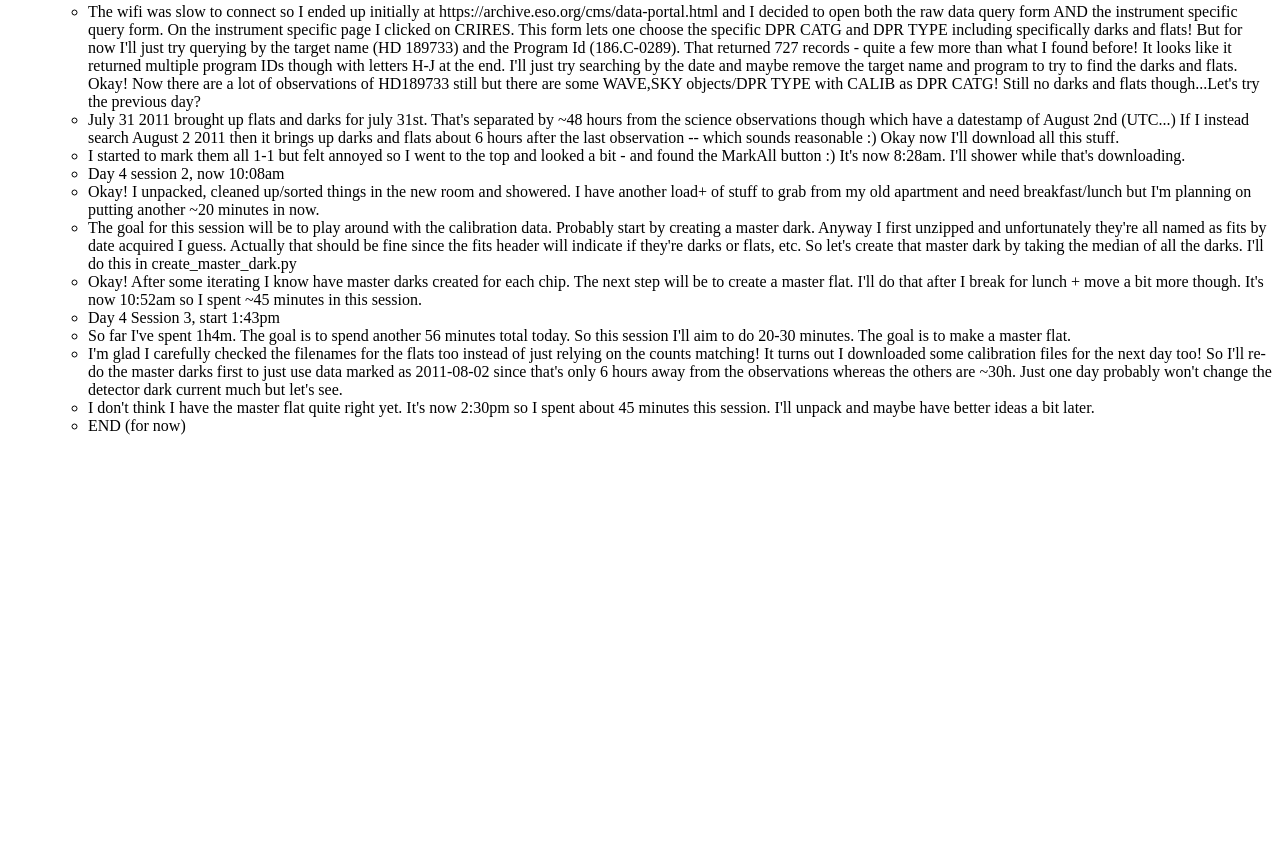
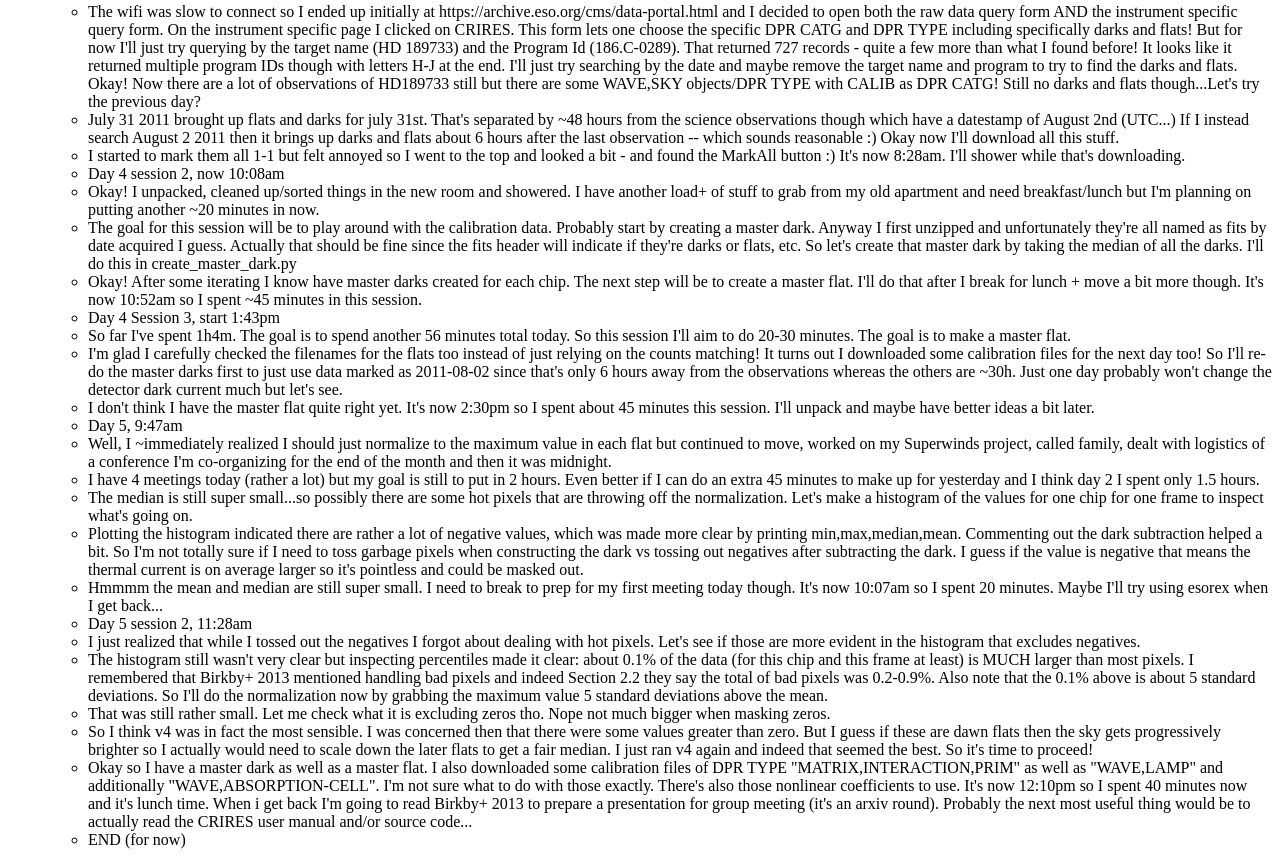
Before and after one commit to rjfarber/zero-to-astro, a plain HTML site: page index.html in a window 1280 px wide. Shown: the part 4204-5069 px from the top of the page. Before the commit the page ends 4655 px from the top, so only its background shows below. Drawn offline with Linux system fonts and the light colour scheme.

Commit message:
day 5 sessions 1+2. Done with master flat. Now I need to figure out what to do with matrix,interaction,prim + wave,lamp + wave,absorption-cell files as well as nonlinear coefficients.

```diff
--- a/index.html
+++ b/index.html
@@ -660,6 +660,79 @@ I don't think I have the master flat quite right yet. It's now
 and maybe have better ideas a bit later.
 </li>
 <li>
+Day 5, 9:47am
+</li>
+<li>
+Well, I ~immediately realized I should just normalize to the maximum
+value in each flat but continued to move, worked on my Superwinds project,
+called family, dealt with logistics of a conference I'm co-organizing
+for the end of the month and then it was midnight.
+</li>
+<li>
+I have 4 meetings today (rather a lot) but my goal is still to put in 2
+hours. Even better if I can do an extra 45 minutes to make up for yesterday
+and I think day 2 I spent only 1.5 hours.
+</li>
+<li>
+The median is still super small...so possibly there are some hot pixels
+that are throwing off the normalization. Let's make a histogram of the
+values for one chip for one frame to inspect what's going on.
+</li>
+<li>
+Plotting the histogram indicated there are rather a lot of negative values,
+which was made more clear by printing min,max,median,mean. Commenting out
+the dark subtraction helped a bit. So I'm not totally sure if I need to
+toss garbage pixels when constructing the dark vs tossing out negatives
+after subtracting the dark. I guess if the value is negative that means
+the thermal current is on average larger so it's pointless and could be
+masked out.
+</li>
+<li>
+Hmmmm the mean and median are still super small. I need to break to prep
+for my first meeting today though. It's now 10:07am so I spent 20 minutes.
+Maybe I'll try using esorex when I get back...
+</li>
+<li>
+Day 5 session 2, 11:28am
+</li>
+<li>
+I just realized that while I tossed out the negatives I forgot about
+dealing with hot pixels. Let's see if those are more evident in the
+histogram that excludes negatives.
+</li>
+<li>
+The histogram still wasn't very clear but inspecting percentiles made
+it clear: about 0.1% of the data (for this chip and this frame at least)
+is MUCH larger than most pixels. I remembered that Birkby+ 2013 mentioned
+handling bad pixels and indeed Section 2.2 they say the total of
+bad pixels was 0.2-0.9%. Also note that the 0.1% above is about 5
+standard deviations. So I'll do the normalization now by grabbing the
+maximum value 5 standard deviations above the mean.
+</li>
+<li>
+That was still rather small. Let me check what it is excluding zeros tho.
+Nope not much bigger when masking zeros.
+</li>
+<li>
+So I think v4 was in fact the most sensible. I was concerned then that
+there were some values greater than zero. But I guess if these are
+dawn flats then the sky gets progressively brighter so I actually
+would need to scale down the later flats to get a fair median.
+I just ran v4 again and indeed that seemed the best. So it's time
+to proceed!
+</li>
+<li>
+Okay so I have a master dark as well as a master flat. I also downloaded
+some calibration files of DPR TYPE "MATRIX,INTERACTION,PRIM" as well as
+"WAVE,LAMP" and additionally "WAVE,ABSORPTION-CELL". I'm not sure
+what to do with those exactly. There's also those nonlinear coefficients
+to use. It's now 12:10pm so I spent 40 minutes now and it's lunch time.
+When i get back I'm going to read Birkby+ 2013 to prepare a presentation
+for group meeting (it's an arxiv round). Probably the next most useful
+thing would be to actually read the CRIRES user manual and/or source
+code...
+</li>
+<li>
 END (for now)
 </li>
 </ul>
```
